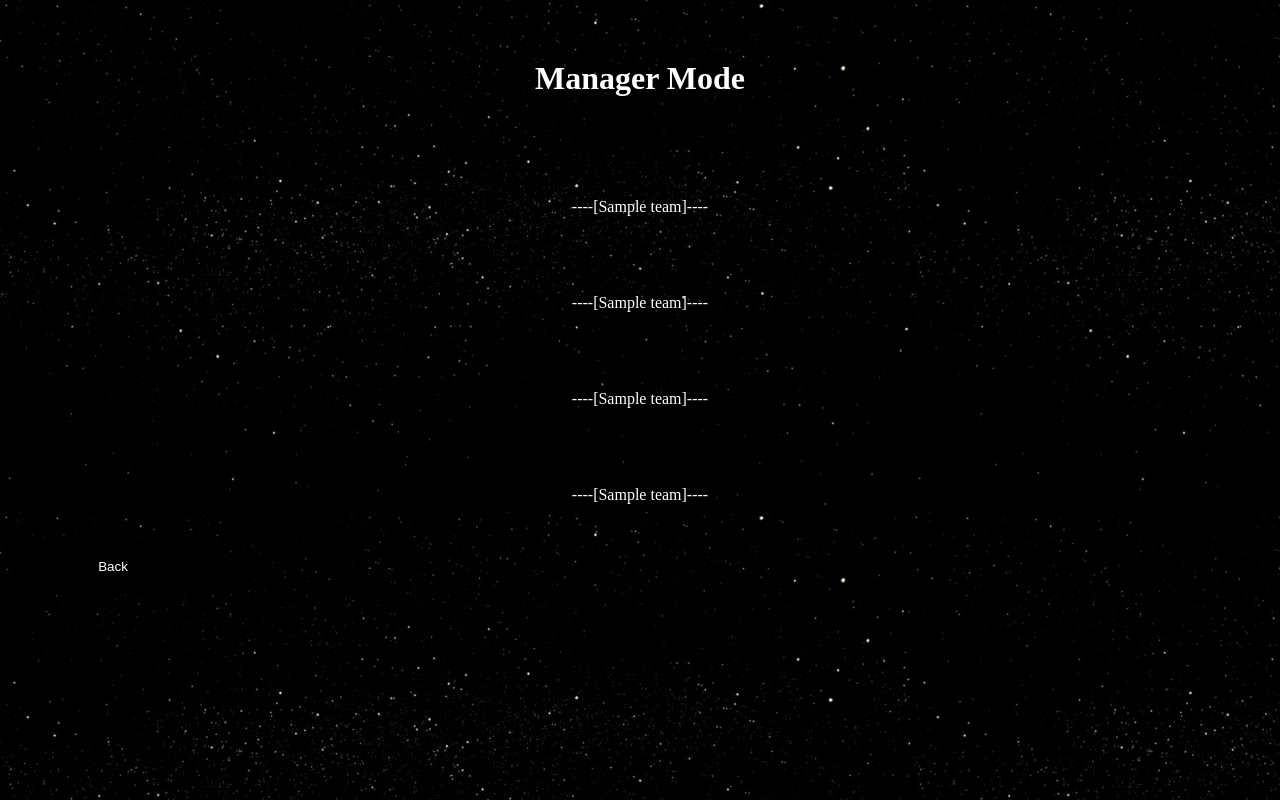
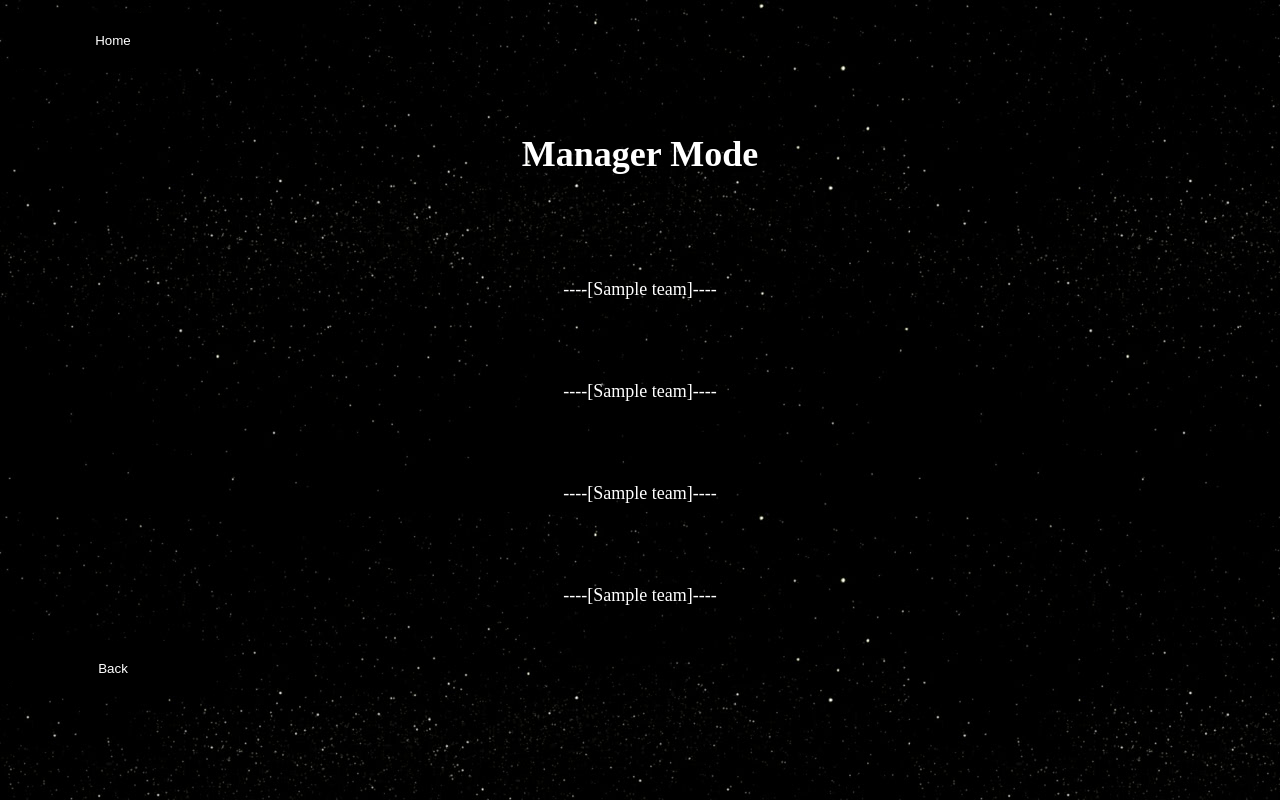
Before and after one commit to Ujwal-Ramachandran/Football-Manager-Simulator, a Flask app: template templates/manager.html in a window 1280 px wide. Run offline with Flask 2, Linux system fonts and the light colour scheme; the template is opened without the code that fills it: most values are stand-ins (such as "Sample title", 1, 10 or a date in 2020).

Commit message:
Update manager.html

```diff
--- a/templates/manager.html
+++ b/templates/manager.html
@@ -4,7 +4,7 @@
     <meta http-equiv="X-UA-Compatible" content="IE=edge">
     <meta name="viewport" content="width=device-width, initial-scale=1.0">
     <link rel="shortcut icon" type="image/png" href="{{ url_for('static', filename= 'favicon.png')}}">
-    <title>FMS | Manager Mode</title>
+    <title>FMS | Best Team</title>
 </head>
 <style type="text/css">
 
@@ -13,6 +13,7 @@
         background-color: black;
         color: white;
         position: relative;
+        font-size: 18px;
     }
 
     h1{
@@ -51,12 +52,16 @@
     }
 
     button span:after {
-        content: "\00bb";
+        content: "\00ab";
         position: absolute;
         opacity: 0;
         top: 0;
         right: -20px;
         transition: 0.5s;
+    }
+
+    .h span:after{
+        content: "\039e";
     }
 
     button:hover span {
@@ -70,6 +75,11 @@
 
 </style>
 <body>
+    <a href="home">
+        <button class="h">
+            <span>Home</span>
+        </button>
+    </a>
     <center>
     <h1>Manager Mode</h1>
         <div class="STR">
```
